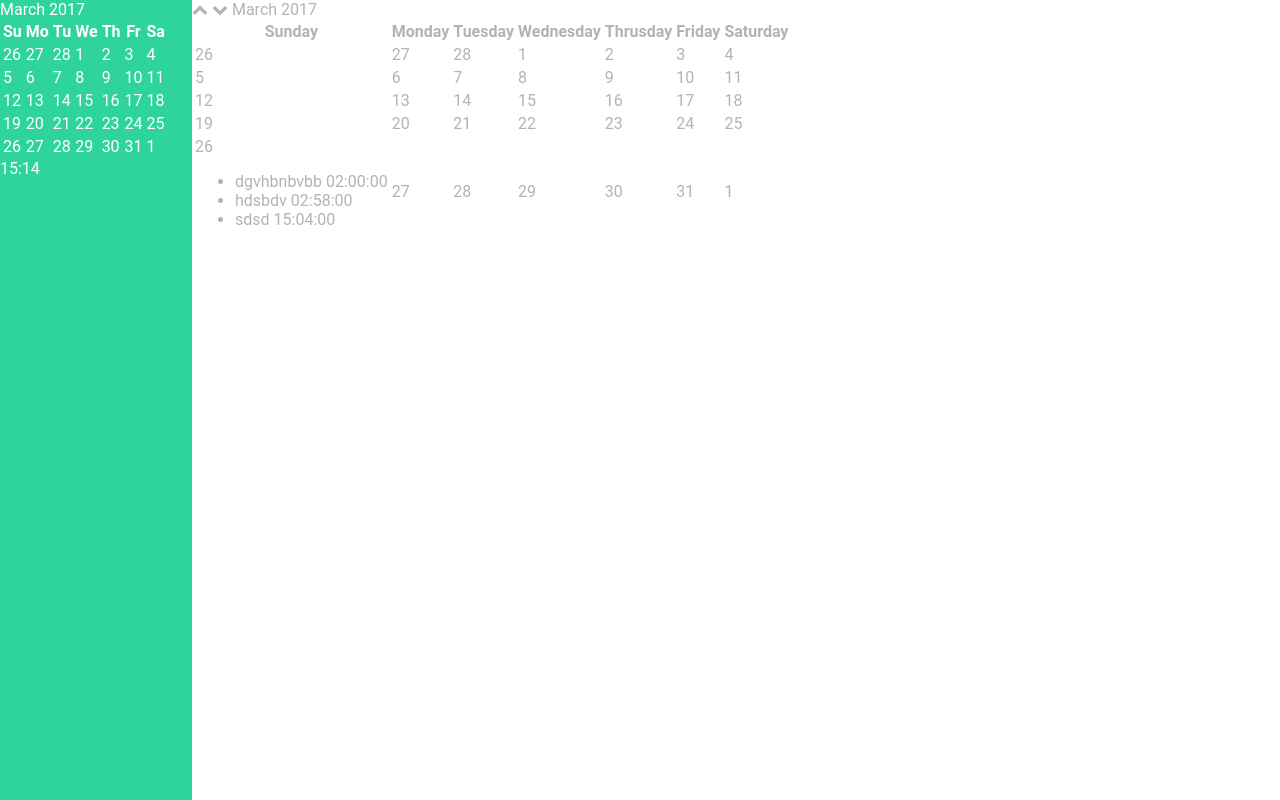
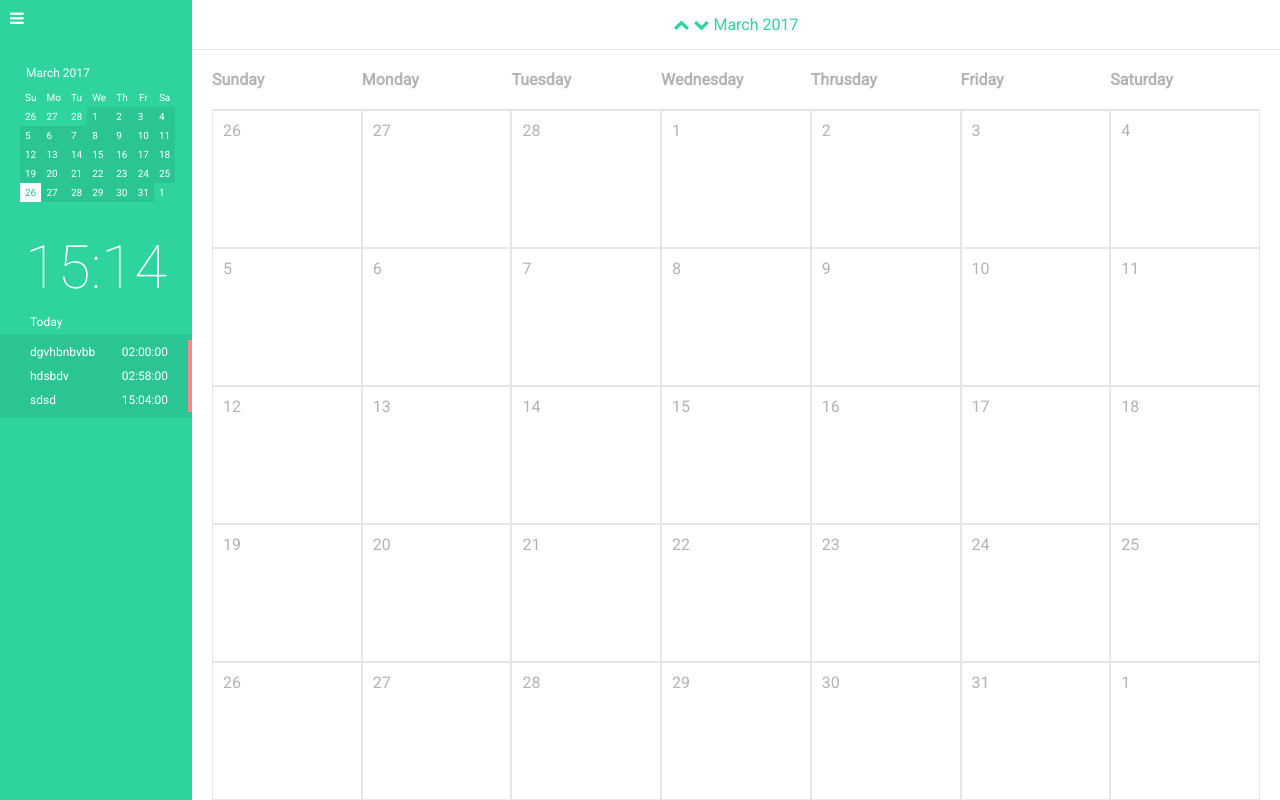
Before and after one commit to mahipjain/calendar, a Django app: page / in a window 1280 px wide. Run offline with Django 3.2, Linux system fonts and the light colour scheme; data comes from the database, SQL or seed files in the repository.

Commit message:
lot of frontend changes :|

```diff
--- a/calendarapp/static/calendarapp/base.css
+++ b/calendarapp/static/calendarapp/base.css
@@ -1,6 +1,6 @@
-@font-face{
+/*@font-face{
     src=url(Roboto/Roboto-Light.ttf)
-}
+}*/
 
 html{
     height: 100%;
@@ -25,17 +25,17 @@ body{
 
 .popup{
     display: none;
-    background-color: #555;
-    color: #fff;
-    text-align: center;
-    border-radius: 6px;
-    padding: 8px 0;
-    position: relative;
+    background-color: #fff;
+    color: #b3b3b3;
+    text-align: left;
+    border-radius: 2px;
+    padding: 8px;
+    position: absolute;
     z-index: 1;
-    bottom: 38px;
+    border: 1px solid #ff8787;
 }
 
-.popup::after {
+/*.popup::after {
     content: "";
     position: absolute;
     top: 100%;
@@ -44,7 +44,7 @@ body{
     border-width: 5px;
     border-style: solid;
     border-color: #555 transparent transparent transparent;
-}
+}*/
 
 .popup *{
 	display: block;
@@ -65,3 +65,138 @@ body{
     from {opacity: 0;}
     to {opacity:1 ;}
 }*/
+
+.popup-date{
+    color: #ff8787;
+}
+
+.left-container i{
+    margin: 10px;
+}
+
+.small-cal{
+    margin: 30px 20px;
+}
+
+.small-cal .cal-head{
+    font-size: 12px;
+    padding-left: 6px;
+}
+
+.small-cal table{
+    font-size: 10px;
+    margin-top: 8px;
+}
+.small-cal th{
+    font-weight: normal;
+}
+
+.small-cal td, .small-cal th{
+    padding: 4px 5px;
+}
+
+.small-cal .month-theme{
+    background-color: #2bc493;
+}
+
+.small-cal .today{
+    background-color: #fff;
+    color: #2bc493;
+}
+
+#clock{
+    font-size: 60px;
+    text-align: center;
+    font-weight: 100;
+}
+
+#todays-events h3{
+    font-size: 12px;
+    font-weight: normal;
+    margin-left: 30px;
+    margin-bottom: 6px;
+}
+
+#todays-events ul{
+    background-color: #2bc493;
+    /*padding-left: 30px;*/
+    font-size: 12px;
+    margin: 0px;
+    padding: 5px 0 5px 30px;
+}
+
+.events-list li{
+    padding: 5px 0;
+    border-right: 4px solid #ff8787;
+}
+.event-time{
+    float: right;
+    padding-right: 20px;
+}
+
+li{
+    list-style-type: none;
+    font-weight: normal;
+}
+
+.main-container .cal-head{
+    color:#2ed39e;
+    text-align: center;
+    padding: 15px;
+    border-bottom: 1px solid #e5e6e7;
+    padding: 15px;
+}
+
+.main-container .calendar{
+    margin:0 20px;
+    width: calc(100% - 40px);
+    text-align: left;
+    height: calc(100% - 50px);
+}
+
+.main-container td{
+    border: 1px solid #e5e6e7;
+    width: 14%;
+    vertical-align: top;
+    padding: 10px;
+}
+.main-container th{
+    border-bottom: 1px solid #e5e6e7;
+    width: 14%
+}
+
+.main-container .day-names{
+    height: 8%;
+}
+
+#event_name{
+
+}
+
+input{
+    margin: 5px 5px 5px 0;
+    padding: 5px 10px;
+    border-radius: 2px;
+    border: 1px solid #e5e6e7;
+}
+
+input[type='checkbox'], input[type='date'], input[type='time'],input[type='button']{
+    display: inline;
+}
+
+textarea{
+    margin: 5px 5px 5px 0;
+    padding: 5px 10px;
+    border-radius: 2px;
+    border: 1px solid #e5e6e7;
+}
+
+.submit-btn{
+    float: right;
+    background-color: #ff8787;
+    color: #fff;
+}
+
+.close-btn{
+    float: right;
+}
--- a/calendarapp/static/calendarapp/base.js
+++ b/calendarapp/static/calendarapp/base.js
@@ -1,7 +1,7 @@
 $( document ).ready(function() {
 	var now = new Date();
 	$('.calendar')[0].innerHTML = getCalendar(now.getMonth(), now.getFullYear());
-	$('#curr-month-cal')[0].innerHTML = getCalendar(now.getMonth(), now.getFullYear(), 'short');
+	$('#curr-month-cal')[0].innerHTML = getCalendar(now.getMonth(), now.getFullYear(), 'small');
 	$('#curr-month')[0].innerHTML = monthName[now.getMonth()];
 	$('#curr-year')[0].innerHTML = now.getFullYear();
 	startTime();
@@ -26,14 +26,15 @@ $( document ).ready(function() {
 			$(this).find('.popup-cont').html(popupHtml);
 			console.log($(this).attr('id'));
 			var d = new Date($(this).attr('id'));
-			$(this).find('.popup-date').html(d);
+			var long_date = d.getDate() + ' ' + monthName[d.getMonth()] + ' ' + d.getFullYear();
+			$(this).find('.popup-date').html(long_date);
 			$('#event-submit').attr('onclick', 'validate("'+d+'")');
 			$('.popup').show('fast');
 		}
 	});
-
+	//close popup
 	$(document).click(function(event) {
-    if(!$(event.target).closest('.date').length && !$(event.target).closest('.popup').length) {
+    if(!$(event.target).closest('.date').length) {
         if($('.popup').is(":visible")) {
             $('.popup').hide('fast');
             $('.popup-cont').html('');
@@ -42,12 +43,19 @@ $( document ).ready(function() {
     }
 	});
 
-	get_events_list(Date());
+	get_events_list();
 });
 
-function get_events_list(date){
+function closePopup(e){
+	$(e).closest('.popup').hide('fast');
+	$(e).closest('.popup-cont').html('');
+	console.log(e);
+}
+
+function get_events_list(date = ''){
 	console.log(date);
-	var d = new Date(date);
+	if(date!='') var d = new Date(date);
+	else d = new Date();
 	var elem_id = d.toLocaleDateString('en-US');
 	d = d.getFullYear() + '-' + (d.getMonth()+1) + '-' + d.getDate();
 	console.log(d);
@@ -60,12 +68,14 @@ function get_events_list(date){
 		success: function(data){
 			data = JSON.parse(data);
 			console.log(data.length);
-			var html = '<ul>';
+			var html = '<ul class="events-list">';
 			for(var i =0; i<data.length; i++){
-				html += '<li>'+data[i].name+' '+data[i].start_time+'</li>';
+				html += '<li><span class="event-name">\
+				'+data[i].name+'</span><span class="event-time">'+data[i].start_time+'</span></li>';
 			}
 			html+= '</ul>';
-			$('[id="'+elem_id+'"]').append(html);
+			if(date != '') $('[id="'+elem_id+'"]').append(html);
+			else $('#todays-events').append(html);
 		}
 	});
 }
@@ -147,18 +157,21 @@ monthName[11] = "December";
 
 var popupHtml = '<div class="popup">\
 									<form>\
+										<i class="fa fa-times close-btn" aria-hidden="true" onclick="closePopup(this)"></i>\
 										<h3 class="popup-date">Wednesday, 15 June 2016</h3>\
 										<input type="text" id="event_name" placeholder="Event Name">\
 										<input type="text" id="location" placeholder="Location">\
 										<label>Starts</label>\
+										<input type="date" id="start_date">\
 										<input type="time" id="start_time">\
 										<label>Ends</label>\
-										<input type="time" id="end_time">\
-										<input type="checkbox" id="all_day">\
+										<input type="date" id="end_date">\
+										<input type="time" id="end_time"><br>\
+										<input type="checkbox" id="all_day">All Day\
 										<label>Description</label>\
 										<textarea id="description"></textarea>\
 										<input type="button" value="Cancel">\
-										<input type="button" value="Save" id="event-submit">\
+										<input type="button" value="Save" id="event-submit" class="submit-btn">\
 									</form>\
 								</div>';
 
@@ -168,8 +181,9 @@ function getCalendar(month, year, type='long') {
 	var d = new Date(year,month,1);
 	var day = d.getDay();
 	var totalDays = noOfDays(month,year);
+	var now = new Date();
 	if(type=='long'){
-	var html = "<tr>\
+	var html = "<tr class='day-names'>\
 			<th>Sunday</th>\
 			<th>Monday</th>\
 			<th>Tuesday</th>\
@@ -180,7 +194,7 @@ function getCalendar(month, year, type='long') {
 		</tr>";
 	}
 	else{
-		var html = "<tr>\
+		var html = "<tr class='day-names'>\
 			<th>Su</th>\
 			<th>Mo</th>\
 			<th>Tu</th>\
@@ -199,10 +213,22 @@ function getCalendar(month, year, type='long') {
 			}
 			else if(j<=totalDays+2){
 				if(type=='long'){
-				html += "<td id='"+new Date(year, month, j-day+1).toLocaleDateString('en-US')+"' class='date'><div>"+ (j-day+1) +"</div><div class='popup-cont'></div></td>";
+					if(j-day+1 == now.getDate()){
+						html += "<td id='"+new Date(year, month, j-day+1).toLocaleDateString('en-US')+"'\
+						class='date month-theme today'><div>"+ (j-day+1) +"</div><div class='popup-cont'></div></td>";
+					}
+					else{
+						html += "<td id='"+new Date(year, month, j-day+1).toLocaleDateString('en-US')+"'\
+						class='date month-theme'><div>"+ (j-day+1) +"</div><div class='popup-cont'></div></td>";
+					}
 				}
 				else{
-				html += "<td>"+ (j-day+1) +"<div class='popup-cont'></div></td>";
+				if(j-day+1 == now.getDate()){
+					html += "<td class='month-theme today'>"+ (j-day+1) +"</td>";
+					}
+				else{
+					html += "<td class='month-theme'>"+ (j-day+1) +"</td>";
+					}
 				}
 			}
 			else{
--- a/calendarapp/templates/calendarapp/index.html
+++ b/calendarapp/templates/calendarapp/index.html
@@ -5,25 +5,35 @@
 	<title></title>
 	<link rel="stylesheet" type="text/css" href="{% static "calendarapp/base.css" %}">
 	<link rel="stylesheet" type="text/css" href="{% static "calendarapp/font-awesome-4.7.0/css/font-awesome.min.css" %}">
+	<link href="https://fonts.googleapis.com/css?family=Roboto:100,400" rel="stylesheet">
 	<script type="text/javascript" src="{% static "calendarapp/jquery-3.2.0.min.js" %}"></script>
 	<script type="text/javascript" src="{% static "calendarapp/base.js" %}"></script>
 </head>
 <body>
 	<div class="left-container">
 		<div>
+			<i class="fa fa-bars" aria-hidden="true"></i>
+		</div>
+		<div class="small-cal">
+			<div class="cal-head">
 			<span id="curr-month"></span>
 			<span id="curr-year"></span>
-	<table id="curr-month-cal"></table>
+			</div>
+			<table id="curr-month-cal" cellspacing="0" cellpadding="0"></table>
 		</div>
 		<div id='clock'></div>
-	<div id="todays-events"></div>
+		<div id="todays-events">
+			<h3>Today</h3>
+		</div>
 	</div>
 	<div class="main-container">
+		<div class="cal-head">
 		<i class="fa fa-chevron-up" aria-hidden="true" id="prev-month"></i>
 		<i class="fa fa-chevron-down" aria-hidden="true" id="next-month"></i>
 		<label id="month"></label>
 		<label id="year"></label>
-	<table class="calendar">
+		</div>
+		<table class="calendar" cellspacing="0" cellpadding="0">
 		</table>
 	</div>
 </body>
```
Lines whose indentation alone changed are shown as unchanged.
